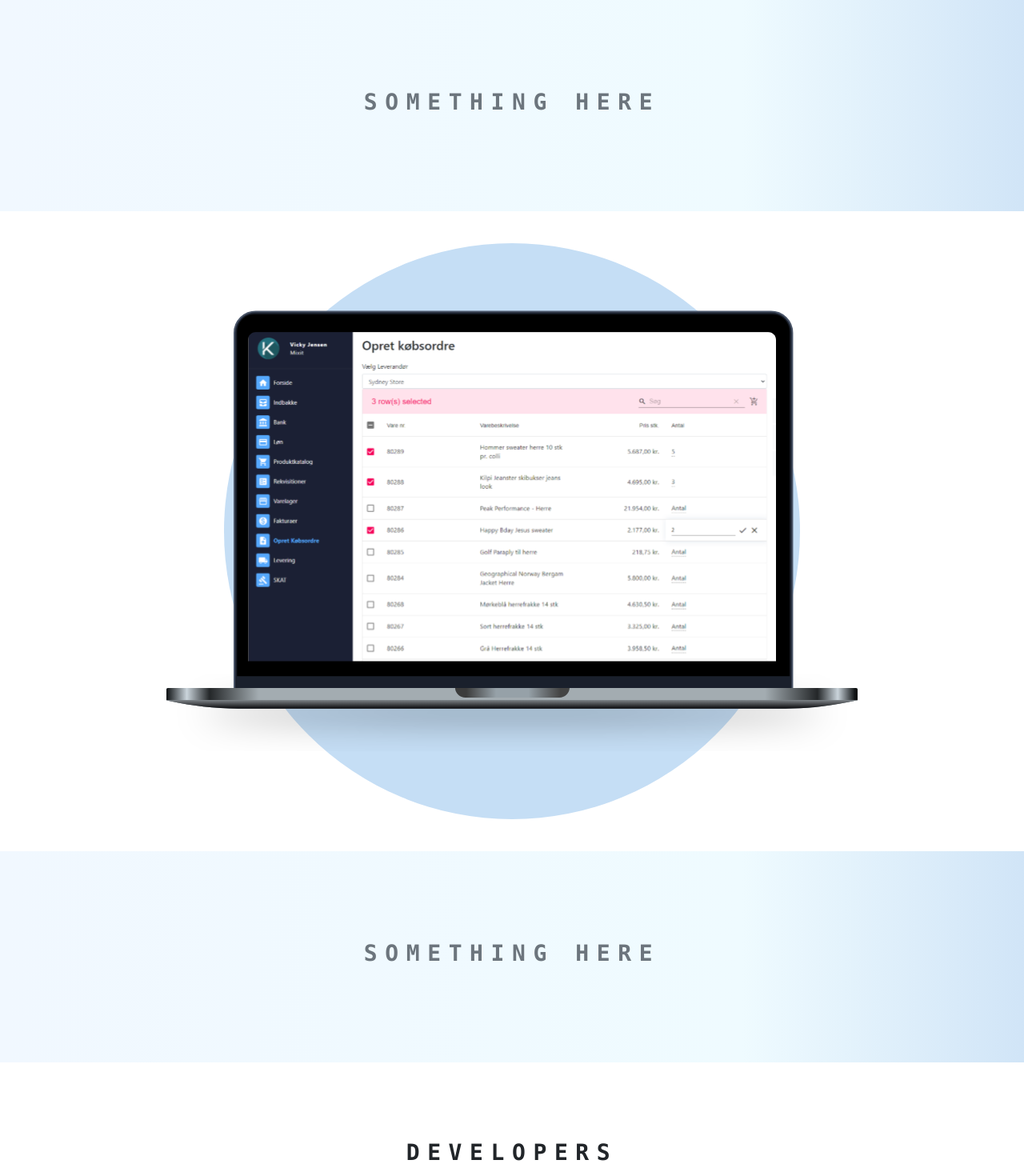
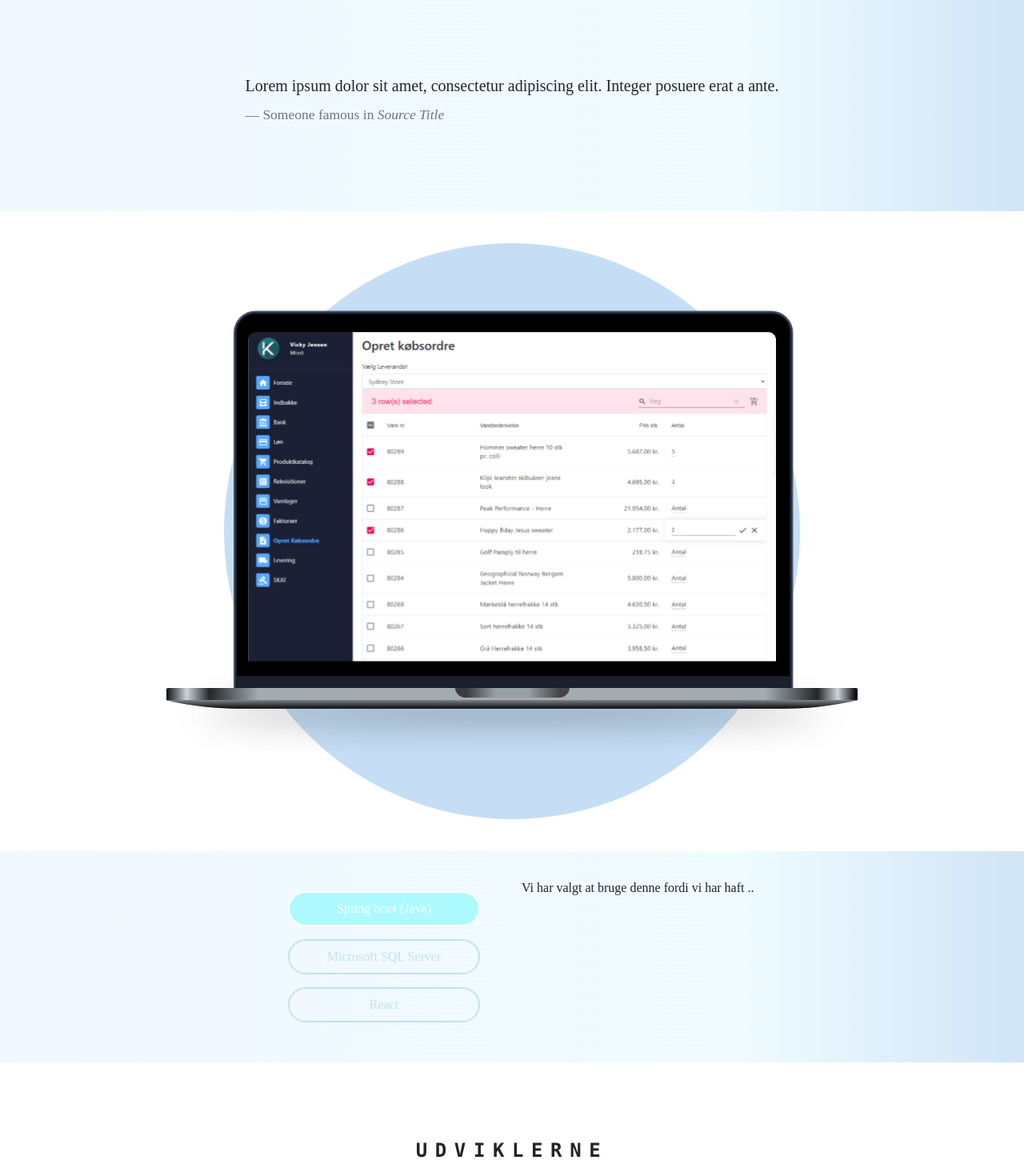
Before and after one commit to Ali-Ozturk/personal--web, a React (Create React App) app: page /kopra in a window 1280 px wide. Shown: the part 2400-3870 px from the top of the page at 80% size. Built offline with nearby package versions, Linux system fonts and the light colour scheme; a web font is replaced by a local one.

Commit message:
Added a technologies pane

```diff
--- /dev/null
+++ b/src/components/KOPRA/KopraTechnologies.tsx
@@ -0,0 +1,59 @@
+import React from 'react';
+import styled from "styled-components";
+
+// ['Java', 'Spring Boot', 'MSSQL', 'React'],
+
+type TechObject = {
+    title: string;
+    description: string;
+}
+
+const technologies: TechObject[] = [
+    {title: 'Spring boot (Java)', description: 'Vi har valgt at bruge denne fordi vi har haft ..'},
+    {
+        title: 'Microsoft SQL Server',
+        description: 'Vi vidste vi havde brug for en high-performance server for at kunne ..'
+    },
+    {title: 'React', description: 'Vi valgte dette frontend framework da vi havde..'},
+]
+
+const KopraTechnologies = () => {
+    const [selectedTech, setSelectedTech] = React.useState<TechObject>(technologies[0]);
+
+    return (
+        <div className={'row w-50 m-auto'}>
+            <div className={'col-6 text-center'}>
+                {technologies.map((tech, key) => {
+                    return <TechButton
+                        className={'pointer rounded-pill my-3 p-2 m-auto' + (selectedTech === tech ? ' li-active-tech' : '')}
+                        onClick={() => setSelectedTech(tech)}>{tech.title}</TechButton>
+                })}
+            </div>
+
+            <div className={'col-6'}>
+                <p>{selectedTech.description}</p>
+            </div>
+        </div>
+    );
+};
+
+const TechButton = styled.div`
+  --hover: #ACFAFE;
+  --color: #C4E0F6;
+  border: 2px solid;
+  color: var(--color);
+
+  width: 15rem;
+
+  transition: 0.25s;
+
+  &:hover,
+  &:focus,
+  &.li-active-tech {
+    box-shadow: inset 0 -3.25em 0 0 var(--hover);
+    color: white !important;
+  }
+
+`
+
+export default KopraTechnologies;
--- a/src/pages/work/KOPRA/KOPRA.tsx
+++ b/src/pages/work/KOPRA/KOPRA.tsx
@@ -5,6 +5,7 @@ import KopraPageTwoAndThree from "./pages/KopraPageTwoAndThree";
 import KopraSlidingGradient from "./pages/KopraSlidingGradient";
 import KopraPageFour from "./pages/KopraPageFour";
 import KopraPageFive from "./pages/KopraPageFive";
+import KopraTechnologies from "../../../components/KOPRA/KopraTechnologies";
 
 const KopraPage: React.FC = () => {
     return (
@@ -14,19 +15,18 @@ const KopraPage: React.FC = () => {
             <KopraPageTwoAndThree/>
 
             <KopraSlidingGradient>
-                <h3 className={'text-muted text-uppercase fw-bold font-monospace py-8'}
-                    style={{letterSpacing: '.6rem'}}>
-                    Something here
-                </h3>
+                <blockquote className="blockquote">
+                    <p className="mb-4">Lorem ipsum dolor sit amet, consectetur adipiscing elit. Integer posuere erat a
+                        ante.</p>
+                    <footer className="blockquote-footer">Someone famous in <cite title="Source Title">Source
+                        Title</cite></footer>
+                </blockquote>
             </KopraSlidingGradient>
 
             <KopraPageFour/>
 
             <KopraSlidingGradient>
-                <h3 className={'text-muted text-uppercase fw-bold font-monospace py-8'}
-                    style={{letterSpacing: '.6rem'}}>
-                    Something here
-                </h3>
+                <KopraTechnologies/>
             </KopraSlidingGradient>
 
             <KopraPageFive/>
--- a/src/pages/work/KOPRA/pages/KopraPageFive.tsx
+++ b/src/pages/work/KOPRA/pages/KopraPageFive.tsx
@@ -8,10 +8,10 @@ const KopraPageFive = () => {
     return (
         <section className={'one-page d-flex flex-column align-items-center'}>
 
-            <h3 className={'text-uppercase fw-bold font-monospace py-8'}
+            <h4 className={'text-uppercase fw-bold font-monospace py-8'}
                 style={{letterSpacing: '.6rem'}}>
-                Developers
-            </h3>
+                Udviklerne
+            </h4>
 
             <div className={'row gx-5'}>
                 <div className={'col-4'}>
--- a/src/styles/App.scss
+++ b/src/styles/App.scss
@@ -262,3 +262,8 @@ html {
   text-align: justify;
   text-justify: inter-word;
 }
+
+
+.pointer {
+  cursor: pointer;
+}
```
